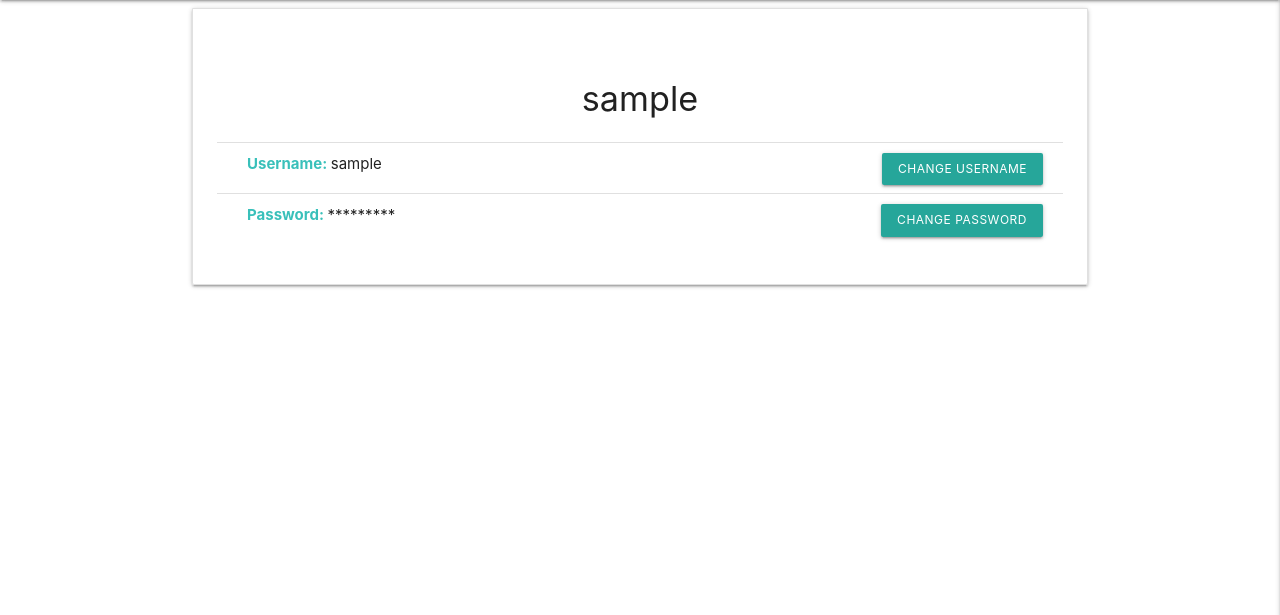
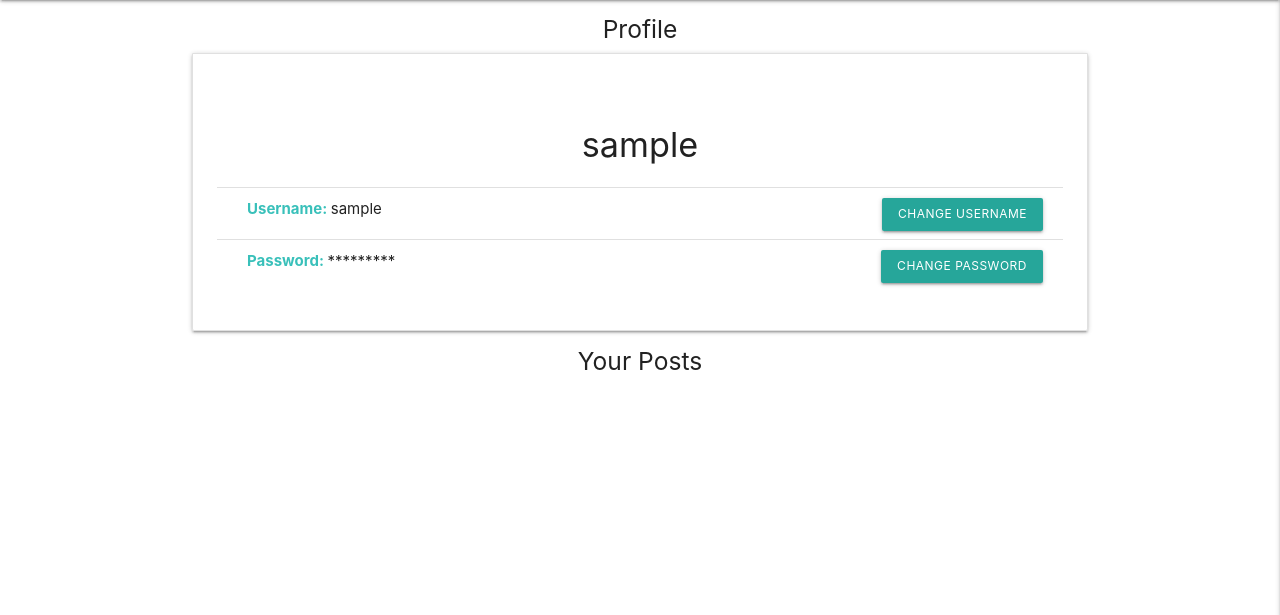
Before and after one commit to Codeebk/snackstalker1, a Django app: page /profile/ in a window 1280 px wide. Shown: the part 79-694 px from the top of the page. Run offline with Django 3.2, Linux system fonts and the light colour scheme; the visitor is signed in with stand-in values (Sample User, id 1); data that the repository does not hold is empty; some web fonts are replaced.

Commit message:
style profile

```diff
--- a/main_app/templates/main_app/user_profile.html
+++ b/main_app/templates/main_app/user_profile.html
@@ -1,5 +1,7 @@
 {% extends 'base.html' %}
 {% block content %}
+
+<h5 class="center-align">Profile</h5>
 
 <div class="card">
     <div class="card-content collection with-header">
@@ -15,6 +17,8 @@
 
   </div>
 </div>
+
+<h5 class="center-align">Your Posts</h5>
 
 <!-- user's posts -->
 {% for post in posts %}
--- a/main_app/views.py
+++ b/main_app/views.py
@@ -52,7 +52,7 @@ def posts_detail(request, post_id):
   return render(request, 'posts/detail.html', {'post': post})
 
 def get_user_profile(request):
-  posts = Post.objects.filter(user=request.user)
+  posts = Post.objects.filter(user=request.user).order_by('date')
   return render(request, 'main_app/user_profile.html', {'posts': posts})
 
 def signup(request):
```
